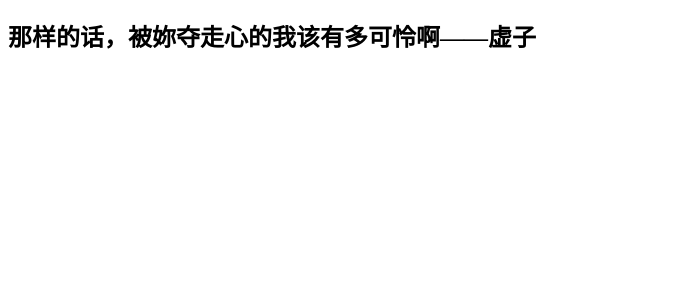
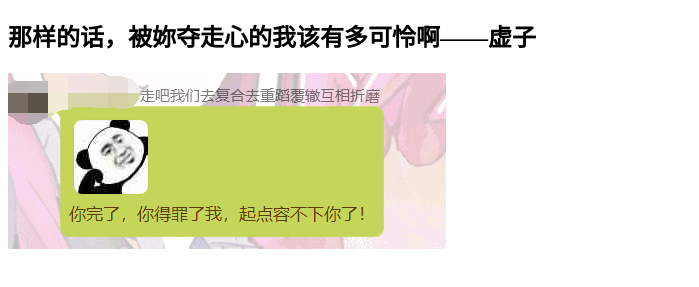
Before and after one commit to wgkcavalier/wgkcavalier.github.io, a plain HTML site: page index.html in a window 1280 px wide. Shown: the part 57-344 px from the top of the page, without its empty margins (0-699 px from the left). Drawn offline with Linux system fonts and the light colour scheme.

Commit message:
Update index.html

```diff
--- a/index.html
+++ b/index.html
@@ -1,2 +1,3 @@
 <h1>走吧我们去复合去重蹈覆辙互相折磨——听日</h1>
 <h2>那样的话，被妳夺走心的我该有多可怜啊——虚子</h2>
+<img src="/WQM~U6SGXMK07P}H5RH4F[O.png" />
```
